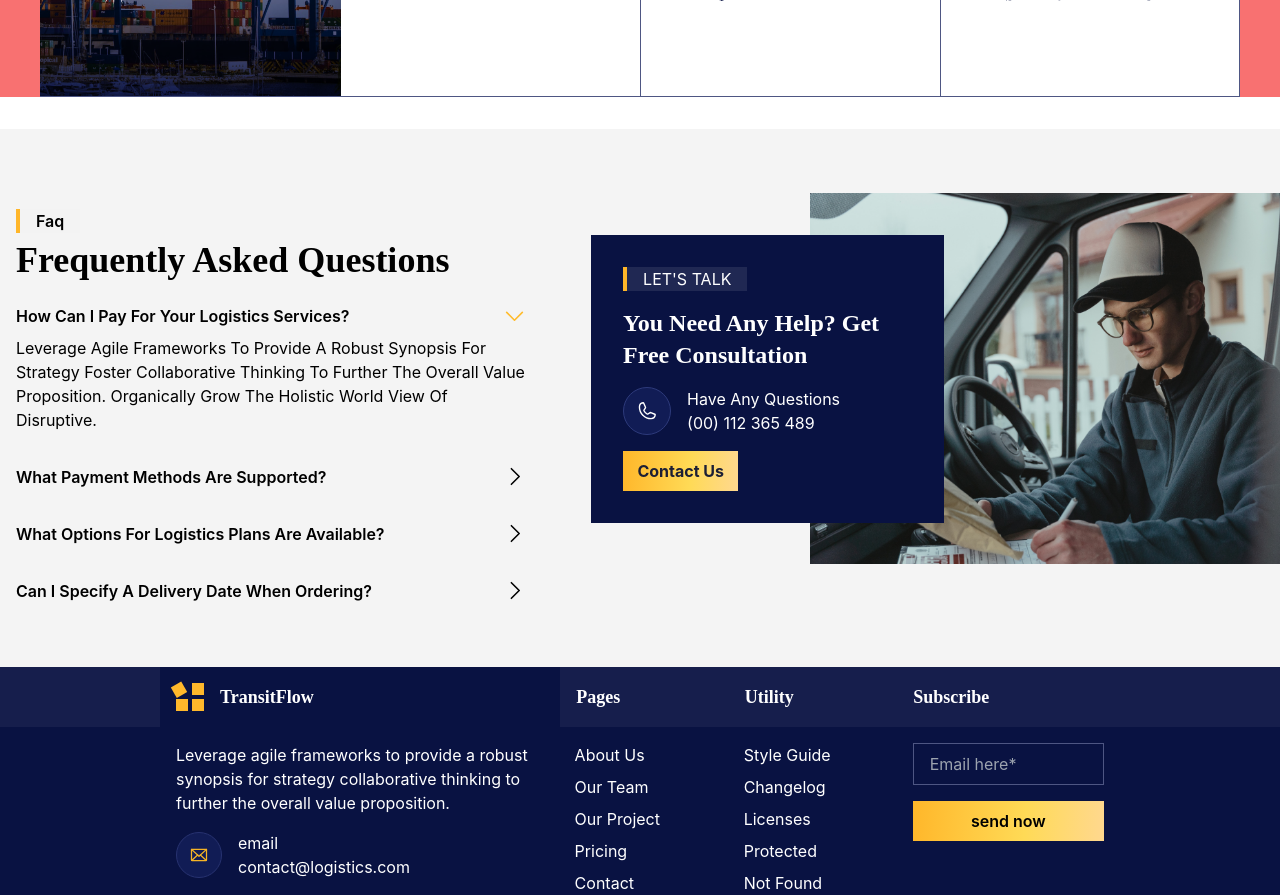
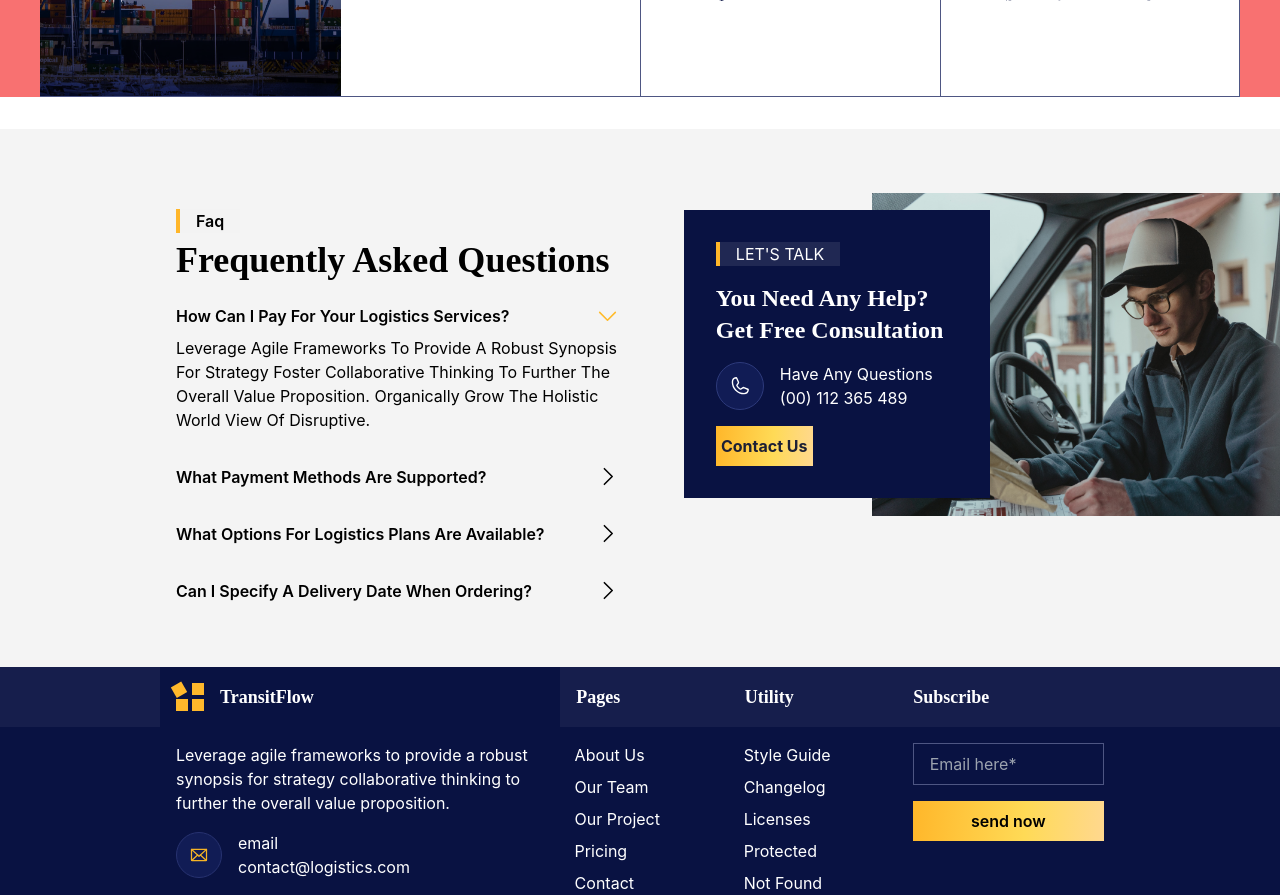
Before and after one commit to smartcollins/logistics, a React (Create React App) app: page /contact in a window 1280 px wide. Shown: the part 1700-2595 px from the top of the page. Built offline with nearby package versions, Linux system fonts and the light colour scheme.

Commit message:
added Asked to Contact

```diff
--- a/src/pages/Contact.jsx
+++ b/src/pages/Contact.jsx
@@ -7,6 +7,7 @@ import Banner from '../component/Banner';
 import Caption from '../component/Caption';
 import Footer from '../component/Footer'
 import { EnvelopeSimple, Phone, Clock, CaretDown, CaretRight } from 'phosphor-react'
+import Asked from '../component/Asked';
 
 const Contact = () => {
     const iconAry = [{
@@ -77,7 +78,7 @@ const Contact = () => {
             <div className='my-8 bg-red-400 h-full w-full'>
                 <img className='mx-auto h-[15vh] md:h-full' src={client} alt="client-logo" />
             </div>
-            <div className='gap-8 bg-[#f4f4f4] py-4 my-8 md:py-8 md:my-0 space-y-4 lg:flex lg:py-16 lg:space-y-0'>
+            {/* <div className='gap-8 bg-[#f4f4f4] py-4 my-8 md:py-8 md:my-0 space-y-4 lg:flex lg:py-16 lg:space-y-0'>
                 <div className=' text-black px-4 md:mx-auto md:w-11/12 lg:w-3/4'>
                     <div className='mx-auto w-fit text-left'>
                         <Caption txt={'faq'} txt2={'frequently asked questions'} />
@@ -108,7 +109,8 @@ const Contact = () => {
                         <button style={{ color: color.darkTxt, background: `linear-gradient(94.06deg, ${color.grdt} -1.21%, ${color.grdt2} 58.66%, ${color.grdt3} 116.84%)` }} className=' py-2 font-bold capitalize text-center w-2/5'>contact us</button>
                     </div>
                 </div>
-            </div>
+            </div> */}
+            <Asked/>
             <Footer />
         </div>
     )
```
